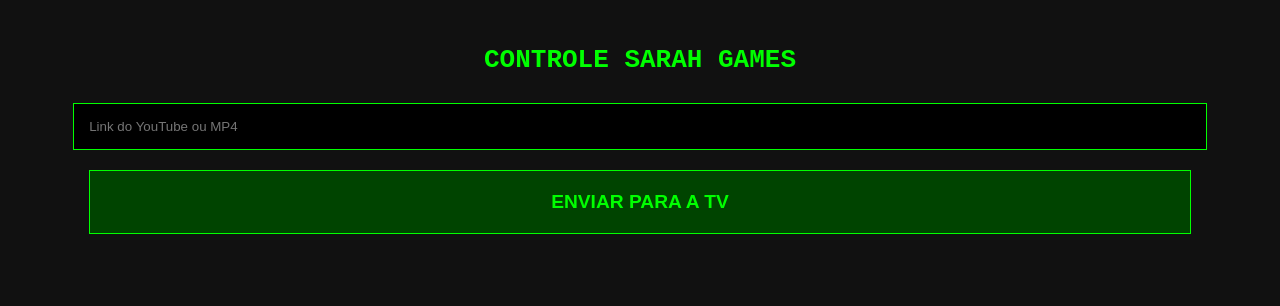
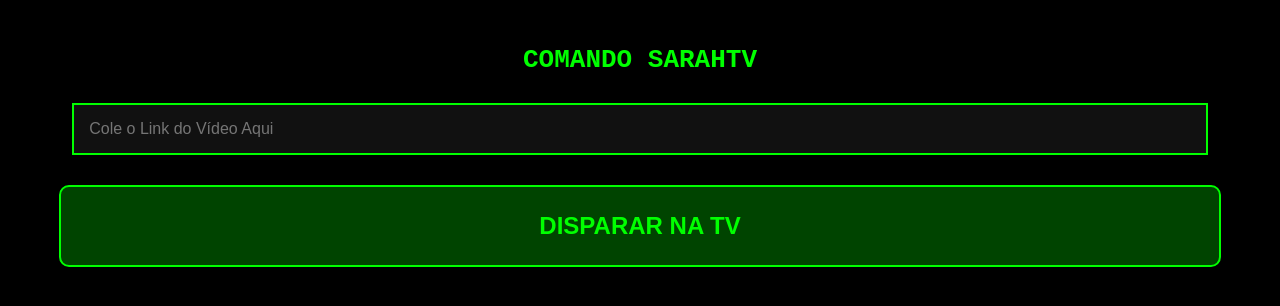
Before and after one commit to sarahgameshow-wq/SARAHTV, a plain HTML site: page controle.html in a window 1280 px wide. Drawn offline with Linux system fonts and the light colour scheme.

Commit message:
Update controle.html

```diff
--- a/controle.html
+++ b/controle.html
@@ -5,24 +5,25 @@
     <meta name="viewport" content="width=device-width, initial-scale=1.0">
     <title>CONTROLE SARAHTV</title>
     <style>
-        body { background: #111; color: #00FF00; font-family: monospace; padding: 20px; text-align: center; }
-        input { width: 90%; padding: 15px; margin: 10px 0; background: #000; border: 1px solid #00FF00; color: #fff; }
-        button { width: 90%; padding: 20px; margin: 10px 0; background: #004400; color: #00FF00; border: 1px solid #00FF00; font-size: 1.2em; font-weight: bold; cursor: pointer; }
+        body { background: #000; color: #00FF00; font-family: monospace; padding: 20px; text-align: center; }
+        input { width: 90%; padding: 15px; margin: 10px 0; background: #111; border: 2px solid #00FF00; color: #fff; font-size: 16px; }
+        button { width: 95%; padding: 25px; margin: 20px 0; background: #004400; color: #00FF00; border: 2px solid #00FF00; font-size: 1.5em; font-weight: bold; cursor: pointer; border-radius: 10px; }
     </style>
 </head>
 <body>
-    <h1>CONTROLE SARAH GAMES</h1>
-    <input type="text" id="urlVideo" placeholder="Link do YouTube ou MP4">
-    <button onclick="enviar()">ENVIAR PARA A TV</button>
+    <h1>COMANDO SARAHTV</h1>
+    <input type="text" id="urlVideo" placeholder="Cole o Link do Vídeo Aqui">
+    <button onclick="enviarComando()">DISPARAR NA TV</button>
 
     <script src="https://www.gstatic.com/firebasejs/9.6.1/firebase-app-compat.js"></script>
     <script src="https://www.gstatic.com/firebasejs/9.6.1/firebase-database-compat.js"></script>
     <script>
         const db = firebase.initializeApp({databaseURL: "https://sarahtv-19938-default-rtdb.firebaseio.com"}).database();
-        function enviar() {
+
+        function enviarComando() {
             const url = document.getElementById('urlVideo').value;
             db.ref('comando').set('PLAY:' + url);
-            alert("Enviado para a TV!");
+            alert("Comando enviado com sucesso!");
         }
     </script>
 </body>
```
